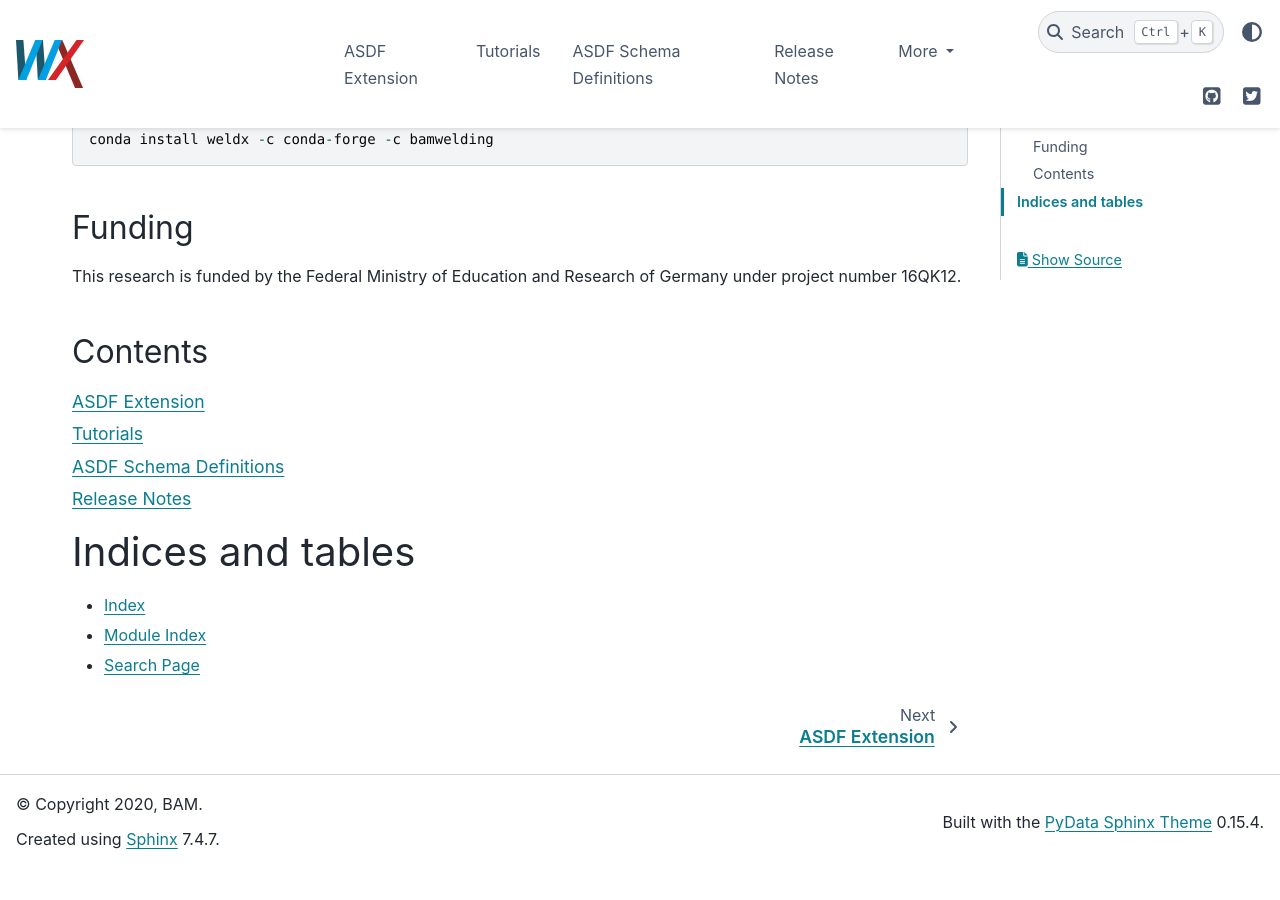
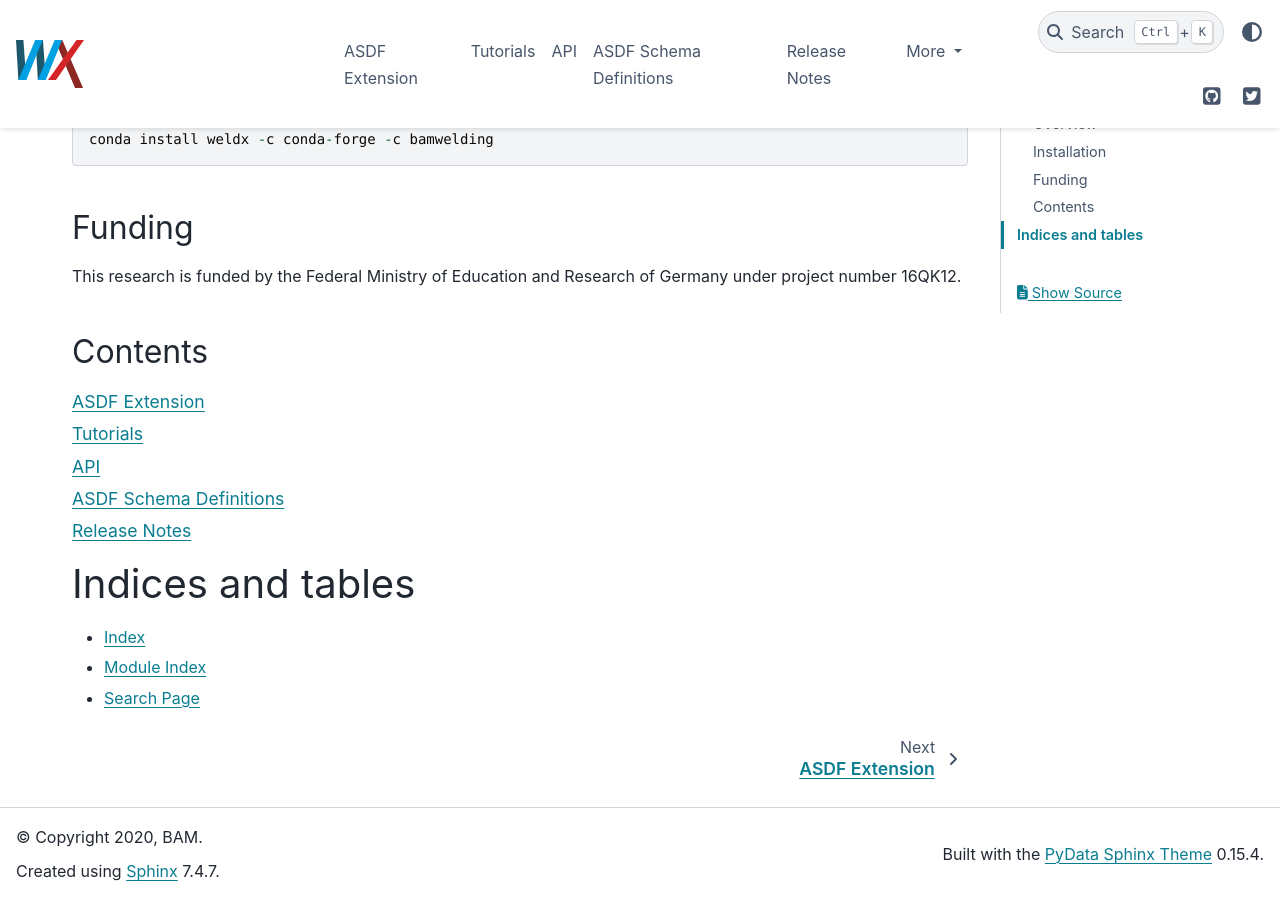
Before and after one commit to BAMWelDX/weldx, a Sphinx documentation site: the page built from doc/index.rst, in a window 1280 px wide and 900 px high, scrolled down 721 px. Built offline with Sphinx 7.4.7 and the PyData theme 0.15.4, drawn with Linux system fonts in a browser that asks for light colours; the version number could not be read and is left out; before the commit the page ends 1589 px from its top, so only the background shows below that.

```diff
--- a/doc/api.rst
+++ b/doc/api.rst
@@ -1,3 +1,9 @@
+API
+=================================
+
+
+Python modules
+**************
 .. autosummary::
    :toctree: _autosummary
    :caption: API Reference
```
